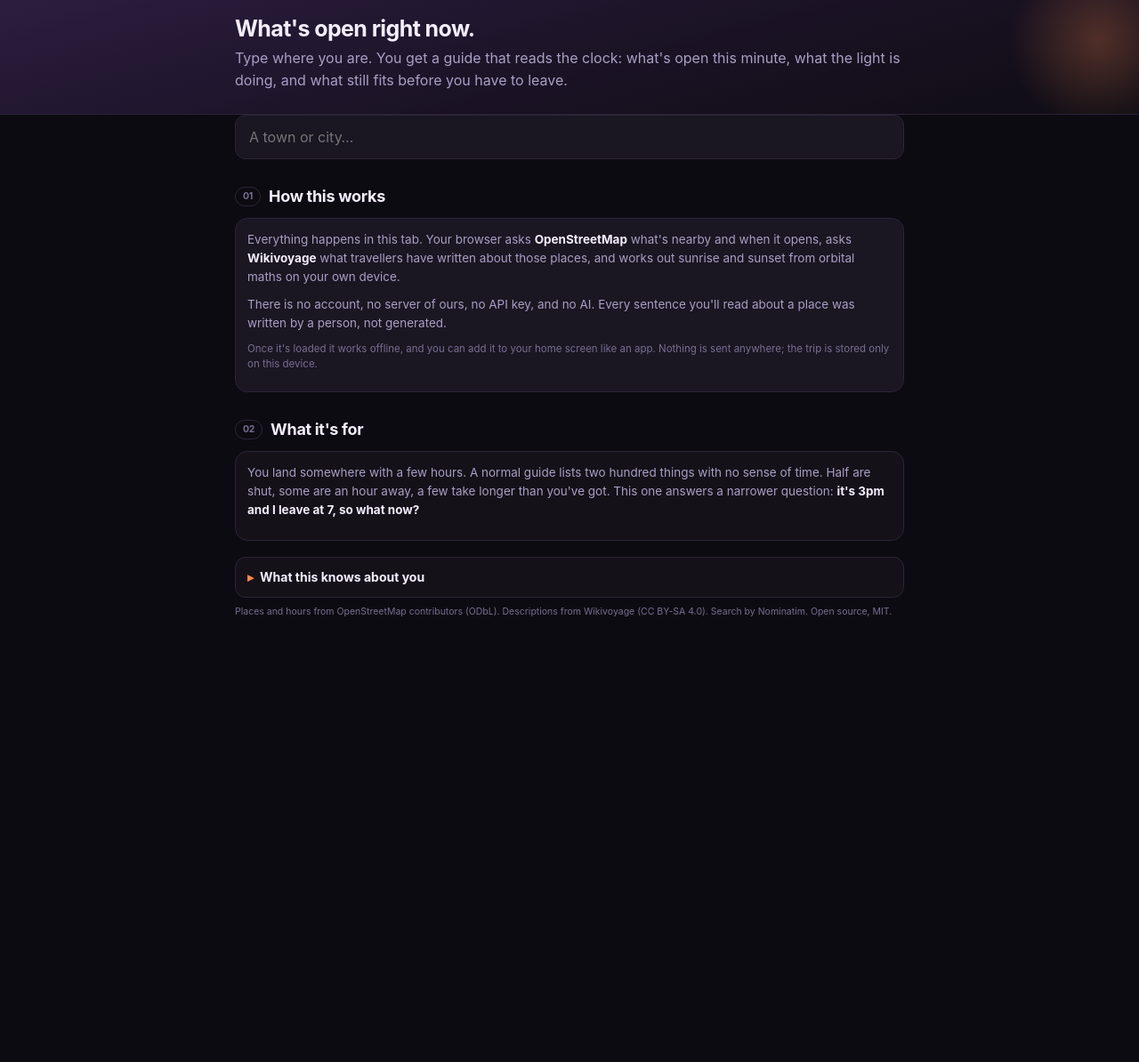
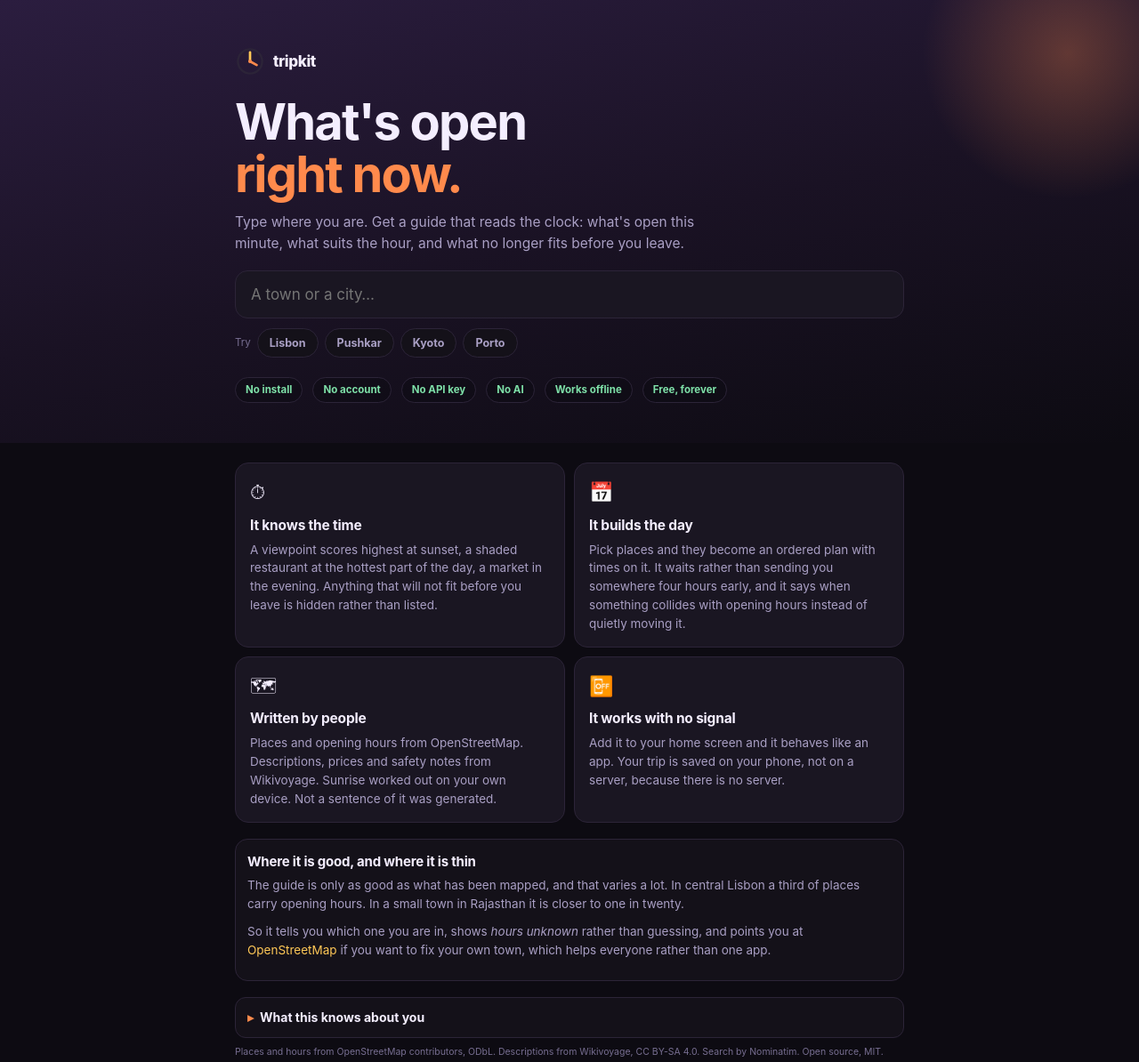
Before and after one commit to Atishyy27/tripkit, a website: page docs/index.html in a window 1280 px wide. Shown: the whole page at 89% size. Before the commit the page ends 800 px from the top, so only its background shows below. Drawn offline with Linux system fonts and the light colour scheme.

Commit message:
feat: a landing page that looks like a product rather than a readme
The first screen was a heading, a search box and three paragraphs of prose. It
described the thing accurately and sold it to nobody.

Now: a proper hero, four cards saying what it actually does in plain terms, and
example towns you can tap so the first search costs no thought. The claims are
pills rather than sentences, because "no account, no key, no AI, works offline" is
a list, not an essay.

One section deliberately kept, and moved higher rather than buried: where the data
is thin. Central Lisbon has opening hours for a third of its places and a small
Rajasthani town for about one in twenty, and a visitor deciding whether this is
useful to them should read that before they try it rather than after. It ends by
pointing at OpenStreetMap, since fixing your own town there helps everyone instead
of one app.

```diff
--- a/docs/app.js
+++ b/docs/app.js
@@ -90,6 +90,10 @@ let PLACE = null, GUIDE = null, SHARED_PLAN = null;
 let searchTimer = null;
 function wireSearch() {
   const box = $("#q");
+  $$(".land-eg .chip").forEach(b => b.onclick = () => {
+    box.value = b.dataset.eg;
+    box.dispatchEvent(new Event("input"));
+  });
   box.addEventListener("input", () => {
     clearTimeout(searchTimer);
     const v = box.value.trim();
--- a/docs/index.html
+++ b/docs/index.html
@@ -66,14 +66,34 @@
 
 <!-- ============ 1. where ============ -->
 <div class="screen on" id="s1">
-  <div class="hero"><div class="wrap">
-    <h1>What's open right now.</h1>
-    <p class="lead">Type where you are. You get a guide that reads the clock: what's open
-    this minute, what the light is doing, and what still fits before you have to leave.</p>
-  </div></div>
-  <div class="wrap">
-    <input class="search" id="q" type="search" autocomplete="off" placeholder="A town or city…" aria-label="Where are you going?">
+  <div class="land">
+    <div class="land-glow"></div>
+    <div class="wrap land-in">
+      <div class="land-mark">
+        <svg viewBox="0 0 100 100" width="34" height="34" aria-hidden="true">
+          <circle cx="50" cy="50" r="40" fill="none" stroke="#2c2438" stroke-width="7"/>
+          <path d="M50 50 L50 20" stroke="#ffc857" stroke-width="8" stroke-linecap="round"/>
+          <path d="M50 50 L72 62" stroke="#ff8a4c" stroke-width="8" stroke-linecap="round"/>
+          <circle cx="50" cy="50" r="6" fill="#ff8a4c"/>
+        </svg>
+        <span>tripkit</span>
+      </div>
+
+      <h1 class="land-h">What's open<br><em>right now.</em></h1>
+      <p class="land-p">Type where you are. Get a guide that reads the clock: what's open
+      this minute, what suits the hour, and what no longer fits before you leave.</p>
+
+      <input class="search land-q" id="q" type="search" autocomplete="off"
+             placeholder="A town or a city&#8230;" aria-label="Where are you going?">
       <div id="hits"></div>
+
+      <div class="land-eg">
+        <span class="tiny">Try</span>
+        <button class="chip" data-eg="Lisbon">Lisbon</button>
+        <button class="chip" data-eg="Pushkar">Pushkar</button>
+        <button class="chip" data-eg="Kyoto">Kyoto</button>
+        <button class="chip" data-eg="Porto">Porto</button>
+      </div>
 
       <div class="card cool" id="resume" style="display:none">
         <h3>Carry on with <span id="resumeName"></span></h3>
@@ -81,25 +101,55 @@
         <button class="big" id="resumeBtn" style="margin-top:10px">Open it</button>
       </div>
 
-    <h2><span class="n">01</span> How this works</h2>
-    <div class="card">
-      <p class="sub">Everything happens in this tab. Your browser asks
-      <b>OpenStreetMap</b> what's nearby and when it opens, asks <b>Wikivoyage</b> what
-      travellers have written about those places, and works out sunrise and sunset from
-      orbital maths on your own device.</p>
-      <p class="sub">There is no account, no server of ours, no API key, and no AI. Every
-      sentence you'll read about a place was written by a person, not generated.</p>
-      <p class="tiny">Once it's loaded it works offline, and you can add it to your home
-      screen like an app. Nothing is sent anywhere; the trip is stored only on this device.</p>
+      <div class="land-pills">
+        <span class="pill">No install</span>
+        <span class="pill">No account</span>
+        <span class="pill">No API key</span>
+        <span class="pill">No AI</span>
+        <span class="pill">Works offline</span>
+        <span class="pill">Free, forever</span>
+      </div>
+    </div>
   </div>
 
-    <h2><span class="n">02</span> What it's for</h2>
-    <div class="card flat">
-      <p class="sub">You land somewhere with a few hours. A normal guide lists two hundred
-      things with no sense of time. Half are shut, some are an hour away, a few take longer
-      than you've got. This one answers a narrower question: <b>it's 3pm and I leave at 7,
-      so what now?</b></p>
+  <div class="wrap">
+    <div class="feat">
+      <div class="f">
+        <i>&#9201;</i><h3>It knows the time</h3>
+        <p>A viewpoint scores highest at sunset, a shaded restaurant at the hottest part of
+        the day, a market in the evening. Anything that will not fit before you leave is
+        hidden rather than listed.</p>
       </div>
+      <div class="f">
+        <i>&#128197;</i><h3>It builds the day</h3>
+        <p>Pick places and they become an ordered plan with times on it. It waits rather
+        than sending you somewhere four hours early, and it says when something collides
+        with opening hours instead of quietly moving it.</p>
+      </div>
+      <div class="f">
+        <i>&#128506;</i><h3>Written by people</h3>
+        <p>Places and opening hours from OpenStreetMap. Descriptions, prices and safety
+        notes from Wikivoyage. Sunrise worked out on your own device. Not a sentence of it
+        was generated.</p>
+      </div>
+      <div class="f">
+        <i>&#128244;</i><h3>It works with no signal</h3>
+        <p>Add it to your home screen and it behaves like an app. Your trip is saved on
+        your phone, not on a server, because there is no server.</p>
+      </div>
+    </div>
+
+    <div class="card flat" style="margin-top:18px">
+      <h3>Where it is good, and where it is thin</h3>
+      <p class="sub">The guide is only as good as what has been mapped, and that varies a
+      lot. In central Lisbon a third of places carry opening hours. In a small town in
+      Rajasthan it is closer to one in twenty.</p>
+      <p class="sub">So it tells you which one you are in, shows <i>hours unknown</i> rather
+      than guessing, and points you at
+      <a href="https://www.openstreetmap.org" target="_blank" rel="noopener noreferrer">OpenStreetMap</a>
+      if you want to fix your own town, which helps everyone rather than one app.</p>
+    </div>
+
     <details style="margin-top:18px">
       <summary>What this knows about you</summary>
       <p class="sub">Nothing that identifies you, and nothing about where you searched.</p>
@@ -112,11 +162,16 @@
       <p class="sub">Counting is currently <b>off entirely</b>. If it is ever switched on it
       will be a cookieless counter recording which screens get opened, never what you typed
       or where you are. You can check that claim in
-      <a href="https://github.com/Atishyy27/tripkit/blob/main/docs/app.js" target="_blank" rel="noopener">the source</a>,
+      <a href="https://github.com/Atishyy27/tripkit/blob/main/docs/app.js" target="_blank" rel="noopener noreferrer">the source</a>,
       which is the only kind of privacy promise worth anything.</p>
     </details>
-    <p class="src">Places and hours from OpenStreetMap contributors (ODbL). Descriptions
-    from Wikivoyage (CC BY-SA 4.0). Search by Nominatim. Open source, MIT.</p>
+
+    <p class="src">Places and hours from
+      <a href="https://www.openstreetmap.org/copyright" target="_blank" rel="noopener noreferrer">OpenStreetMap</a>
+      contributors, ODbL. Descriptions from
+      <a href="https://en.wikivoyage.org" target="_blank" rel="noopener noreferrer">Wikivoyage</a>,
+      CC BY-SA 4.0. Search by Nominatim.
+      <a href="https://github.com/Atishyy27/tripkit" target="_blank" rel="noopener noreferrer">Open source</a>, MIT.</p>
   </div>
 </div>
 
--- a/docs/style.css
+++ b/docs/style.css
@@ -296,3 +296,29 @@ ul.tight li{margin-bottom:6px}
 .prow.journey .ptime{color:var(--blue)}
 .prow.journey .pname{color:var(--blue);font-size:13.5px}
 #towns{margin-bottom:2px}
+
+/* ============ landing ============ */
+.land{position:relative;overflow:hidden;padding:34px 0 26px;
+ background:linear-gradient(168deg,#2b1d3f 0%,#1a1224 52%,#0d0b12 100%)}
+.land-glow{position:absolute;right:-90px;top:-110px;width:340px;height:340px;pointer-events:none;
+ background:radial-gradient(circle,rgba(255,138,76,.30),transparent 68%)}
+.land-in{position:relative;z-index:1}
+.land-mark{display:flex;align-items:center;gap:9px;margin-bottom:22px}
+.land-mark span{font-weight:800;font-size:17px;letter-spacing:-.4px}
+.land-h{font-size:40px;line-height:1.05;letter-spacing:-1.8px;margin:0 0 12px}
+.land-h em{font-style:normal;color:var(--hot)}
+.land-p{color:var(--dim);font-size:15.5px;line-height:1.55;margin:0 0 18px;max-width:34em}
+.land-q{font-size:17px;padding:16px 17px;border-radius:14px}
+.land-eg{display:flex;align-items:center;gap:7px;flex-wrap:wrap;margin-top:11px}
+.land-eg .chip{cursor:pointer}
+.land-pills{display:flex;flex-wrap:wrap;gap:6px;margin-top:22px}
+.land-pills .pill{background:rgba(13,11,18,.5);border-color:var(--line);color:var(--green);
+ font-weight:700;font-size:11.5px}
+@media(min-width:620px){.land-h{font-size:56px}.land{padding:52px 0 40px}}
+
+.feat{display:grid;grid-template-columns:1fr;gap:10px;margin-top:22px}
+@media(min-width:600px){.feat{grid-template-columns:1fr 1fr}}
+.feat .f{background:var(--card);border:1px solid var(--line);border-radius:15px;padding:15px 16px}
+.feat .f i{font-style:normal;font-size:22px;display:block;margin-bottom:8px}
+.feat .f h3{font-size:15.5px;margin:0 0 5px}
+.feat .f p{color:var(--dim);font-size:13.5px;line-height:1.55;margin:0}
--- a/docs/sw.js
+++ b/docs/sw.js
@@ -1,6 +1,6 @@
 /* Cache the shell so the app opens with no signal. Trip data lives in
    localStorage, not here, so a stale cache can never serve stale places. */
-const V = "tripkit-v9";
+const V = "tripkit-v10";
 const SHELL = ["./", "./index.html", "./style.css", "./engine.js",
                "./sources.js", "./sun.js", "./app.js", "./manifest.webmanifest", "./icon.svg", "./llms.txt", "./og.svg",
                "./vendor/leaflet.js", "./vendor/leaflet.css",
```
Lines whose indentation alone changed are shown as unchanged.
